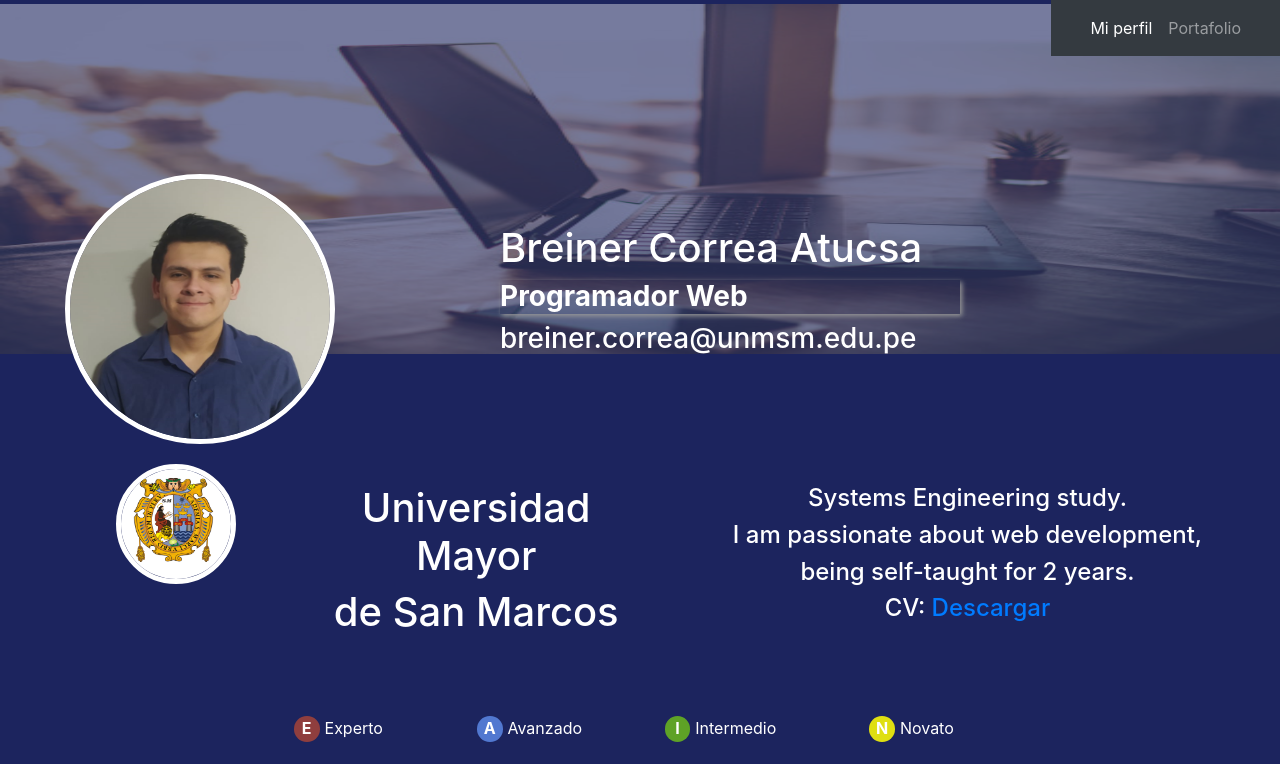
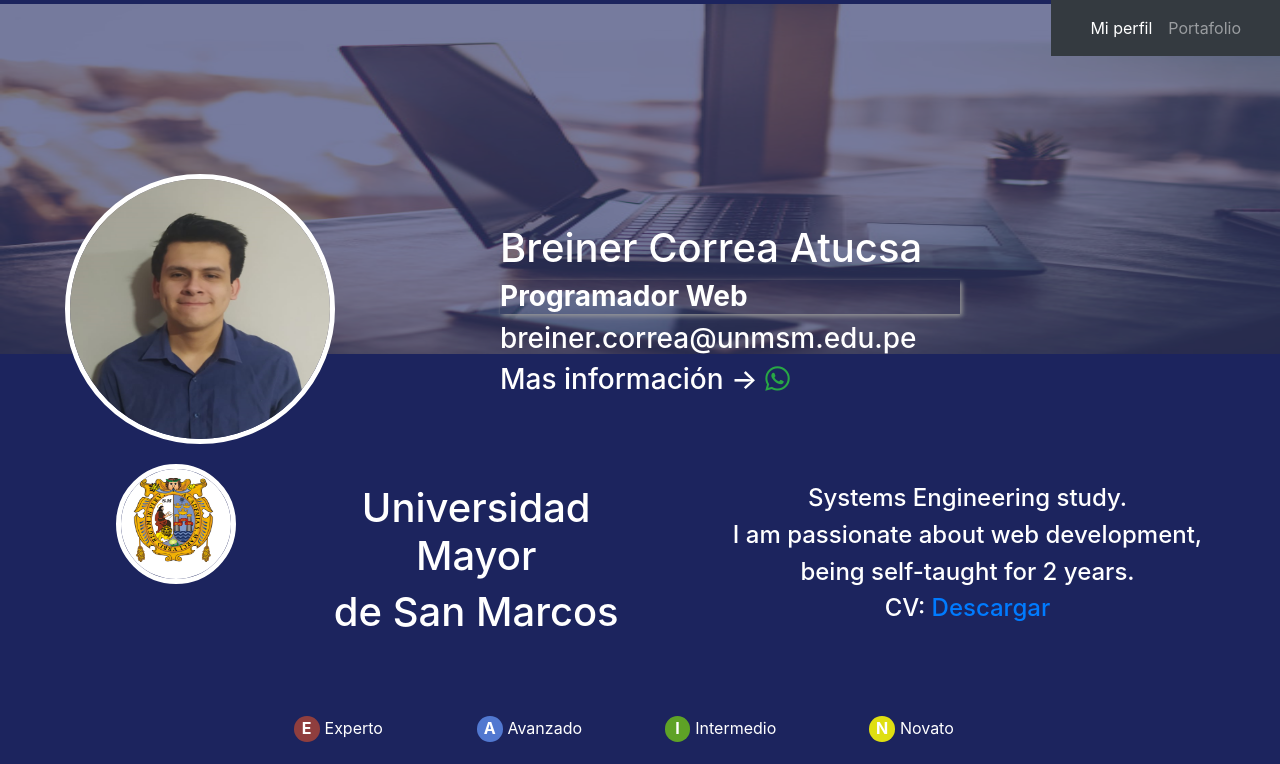
Before and after one commit to breinerbca99/portafolio1, an Angular app: page / in a window 1280 px wide. Shown: the top 764 px of the page. Built offline with nearby package versions, Linux system fonts and the light colour scheme.

Commit message:
Agregando icono wpp

```diff
--- a/src/app/perfil/perfil.component.html
+++ b/src/app/perfil/perfil.component.html
@@ -28,6 +28,12 @@
             <h1 style="color: white;">Breiner Correa Atucsa</h1>
             <h3 style="color: white;font-weight: bold;box-shadow: 2px 2px 5px #999;">Programador Web</h3>
             <h3 style="color: white;">breiner.correa@unmsm.edu.pe</h3>
+            <h3>
+                Mas información ->
+                <a href="https://wa.me/51997072900?text=Hola%20breiner%20correa" class="text-center">
+                    <i style="cursor: pointer;" class="fab fa-whatsapp  text-success"></i>
+                </a>
+            </h3>
         </div>
 
     </header>
@@ -368,7 +374,10 @@
 
                         <!--Instagram-->
                         <a href='https://www.instagram.com/breiner_correa/' class="ins-ic ">
-                            <i class="fab fa-instagram text-white "> </i>
+                            <i class="fab fa-instagram text-white mr-4 "> </i>
+                        </a>
+                        <a href="https://github.com/breinerbca99">
+                            <i class="fab fa-github text-white"></i>
                         </a>
                     </p>
 
```
Also changed, not shown: 1 other file (tests, documents, lock files or other folders).
